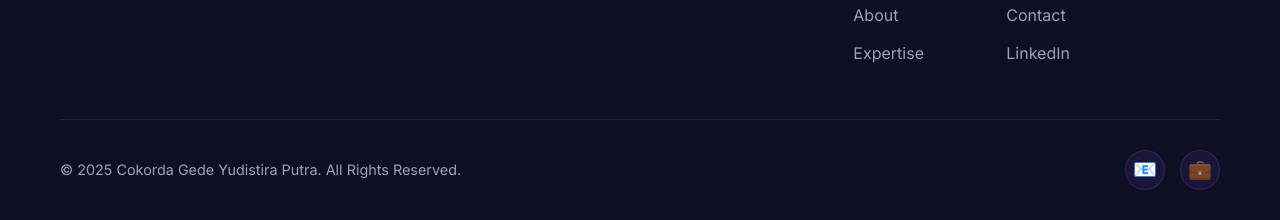
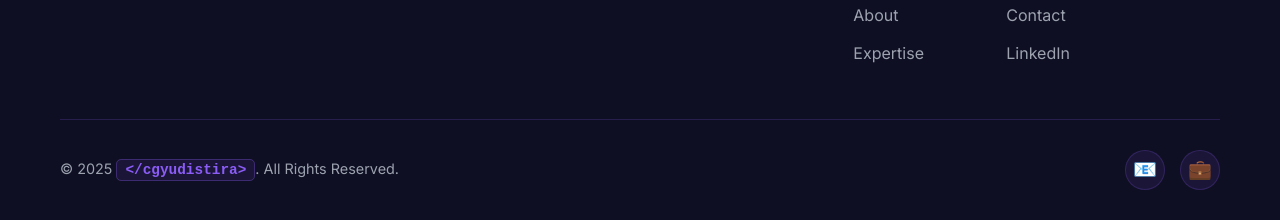
Before and after one commit to cgyudistira/cgyudistira.github.io, a plain HTML site: page index.html in a window 1280 px wide. Shown: the part 5178-5398 px from the top of the page. Drawn offline with nearby package versions, Linux system fonts and the light colour scheme.

Commit message:
Update footer copyright to use code tag format </cgyudistira>

```diff
--- a/index.html
+++ b/index.html
@@ -451,7 +451,7 @@
                 </div>
             </div>
             <div class="footer-bottom">
-                <p>&copy; 2025 Cokorda Gede Yudistira Putra. All Rights Reserved.</p>
+                <p>&copy; 2025 <span class="footer-code-tag">&lt;/cgyudistira&gt;</span>. All Rights Reserved.</p>
                 <div class="footer-social">
                     <a href="mailto:cokorda@gmail.com" aria-label="Email">📧</a>
                     <a href="https://linkedin.com/in/cgyudistira" target="_blank" aria-label="LinkedIn">💼</a>
--- a/style.css
+++ b/style.css
@@ -995,6 +995,16 @@ body {
     font-size: 0.9rem;
 }
 
+.footer-code-tag {
+    font-family: 'Courier New', monospace;
+    color: var(--primary);
+    font-weight: 600;
+    background: rgba(139, 92, 246, 0.1);
+    padding: 2px 8px;
+    border-radius: 5px;
+    border: 1px solid rgba(139, 92, 246, 0.3);
+}
+
 .footer-social {
     display: flex;
     gap: 15px;
```
